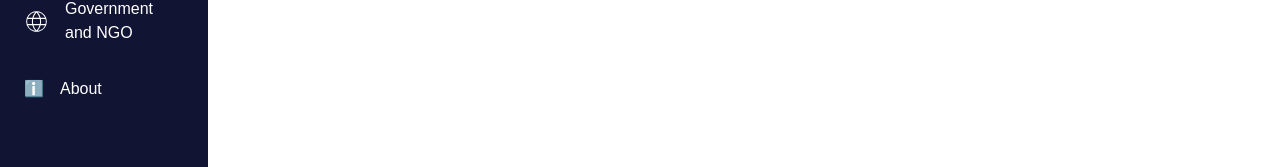
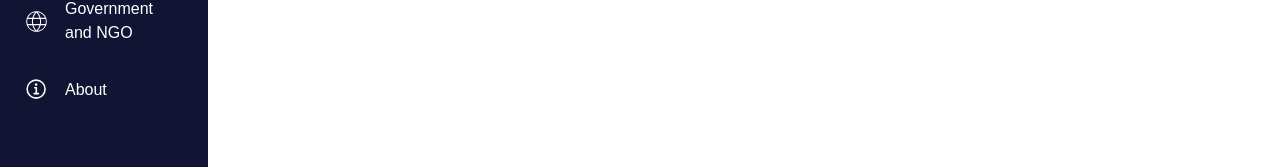
Before and after one commit to galoriancreations/challenge18-frontend-new, a Next.js app: page / in a window 1280 px wide. Shown: the part 407-574 px from the top of the page. Built offline with nearby package versions, Linux system fonts and the light colour scheme.

Commit message:
added icon to about

```diff
--- a/src/app/sideBar.tsx
+++ b/src/app/sideBar.tsx
@@ -7,6 +7,7 @@ import { BiSolidSchool } from "react-icons/bi";
 import { HiOutlineLightBulb } from "react-icons/hi";
 import { GoGraph } from "react-icons/go";
 import { CiGlobe } from "react-icons/ci";
+import { IoInformationCircleOutline } from "react-icons/io5";
 
 const Sidebar = () => {
   const [activeLink, setActiveLink] = useState<string | null>(null);
@@ -110,7 +111,9 @@ const Sidebar = () => {
               activeLink === "about" ? "hover:bg-accent text-secondary" : "hover:bg-accent hover:text-white"
             }`}
           >
-            <span>ℹ️</span>
+            <span>
+              <IoInformationCircleOutline size={25} />
+            </span>
             <span>About</span>
           </a>
         </li>
```
